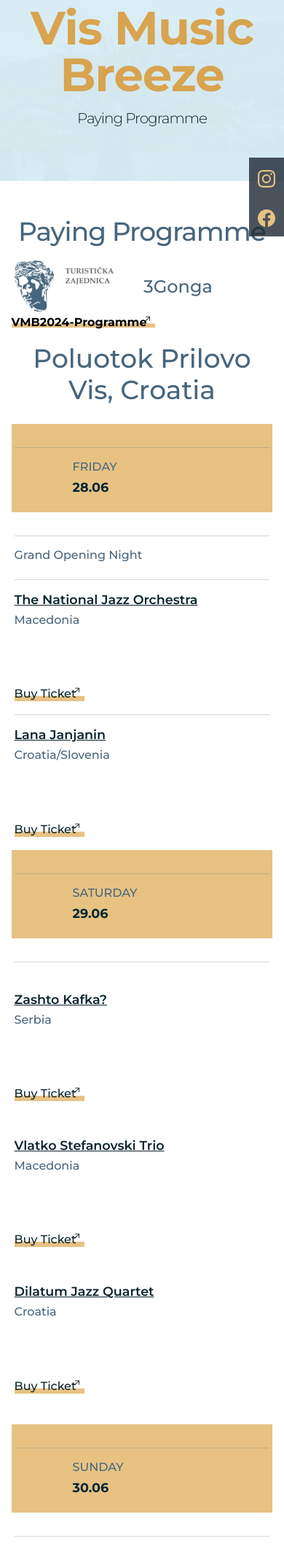
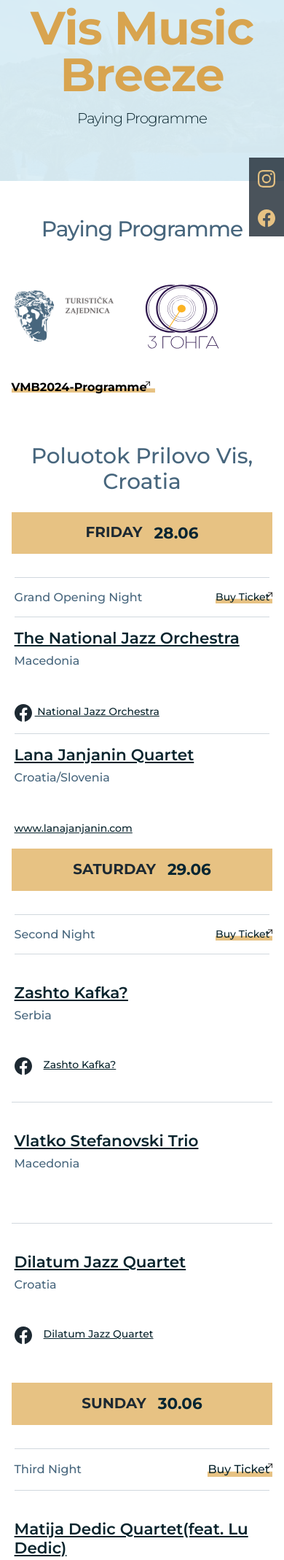
Before and after one commit to hubinteractive/vis-music, a Django app: page /programme/ in a window 390 px wide. Shown: the part 152-2290 px from the top of the page at 73% size. Run offline with Django 4.2, Linux system fonts and the light colour scheme; some libraries are stand-ins or nearby versions.

Commit message:
14.05.2024-5c

```diff
--- a/static/css/vis_style.css
+++ b/static/css/vis_style.css
@@ -297,7 +297,7 @@
         }
 
         .banner_vis_wd_ht {
-            background-image: url(../../../static/img/vis-banner_Edit_2.jpg);
+            background-image: url(../../../static/img/vis-banner_Edit_2.webp);
             background-repeat: no-repeat;
             width: 100%;
             height: auto;
@@ -307,7 +307,7 @@
 
         @media (max-width:576px) {
             .banner_vis_wd_ht {
-                background-image: url(../../../static/img/vis-banner_Edit_2.jpg);
+                background-image: url(../../../static/img/vis-banner_Edit_2.webp);
                 background-position: right 15% bottom 45%;
             }
         }
@@ -1333,7 +1333,7 @@
             width: 98%;
             margin: 0 auto;
             position: relative;
-            background-image: url(../../static/img/vasil.jpg);
+            background-image: url(../../static/img/vasil_1E.webp);
             background-repeat: no-repeat;
             background-position: center;
             background-size: cover;
@@ -1579,7 +1579,7 @@
 
         @media (max-width:992px) {
             .pr_mb-6 {
-                margin-bottom: 1rem;
+                margin-bottom: 4em;
             }
         }
 
@@ -1620,6 +1620,14 @@
             box-shadow: rgba(149, 157, 165, 0.2) 0px 8px 24px;
         }
 
+        .w--50 {
+            width: 50%;
+        }
+
+        .d-3xl--none {
+            display: none;
+        }
+
         @media (max-width:992px) {
             .pr_d-none768 {
                 display: none;
@@ -1646,8 +1654,52 @@
                 box-shadow: var(--bs-box-shadow-lg) !important;
             }
             #programme_vis h1 {
-                font-size: 2.25rem;
-            }
+                font-size: 1.85rem;
+            }
+            #programme_vis .ms-7 {
+                margin-left: 0;
+            }
+            #programme_vis .ms--7 {
+                margin-left: 1rem;
+            }
+            #programme_vis .mb-7 {
+                margin-bottom: 3rem;
+            }
+            #programme_vis h3 {
+                font-size: calc(1.25rem + .4vw);
+            }
+            .w--50 {
+                width: 100%;
+            }
+            .link_external {
+                font-size: .875rem;
+            }
+            .date_start {
+                display: flex;
+                align-items: center;
+                justify-content: center;
+            }
+            .d-lg--none {
+                display: none;
+            }
+            .d-3xl--none {
+                display: block;
+            }
+            .week_day {
+                text-transform: uppercase;
+                margin-bottom: 0;
+                color: #1d2932;
+                font-weight: 700;
+                font-size: calc(1.15rem + 0.4vw)!important;
+            }
+            .my--5 {
+                margin-top: 3rem;
+                margin-bottom: 3rem;
+            }
+        }
+
+        .mt-110 {
+            margin-top: 5rem;
         }
 
         .pr_flex_c {
--- a/vis_breeze/templates/core/navbar.html
+++ b/vis_breeze/templates/core/navbar.html
@@ -320,7 +320,10 @@
                 <a class="offcanvas_a arrow_offc_link item__content_bg" href="{% url 'vis_breeze:programme' %}">Programme</a>
             </li>
         </ul>
-        <div class="px-3" style="position: absolute;bottom:0;">
+
+        <!-- social-net -->
+
+        <div class="px-3 mt-110">
             <ul class="footer_social_list ps-0 mb-0">
                 <li>
                     <a style="font-weight: 600;" href="#">
--- a/vis_breeze/templates/index.html
+++ b/vis_breeze/templates/index.html
@@ -506,7 +506,7 @@
 
 
                 <div class="col-lg-9 order_2" style="display: flex;justify-content: end;">
-                    <img class="img-fluid shadow-lg" style="width: 875px;height: auto;filter: sepia(0);" src="{% static 'img/vasil.jpg' %}" alt="">
+                    <img class="img-fluid shadow-lg" style="width: 875px;height: auto;filter: sepia(0);" src="{% static 'img/vasil_1E.webp' %}" alt="">
                 </div>
 
             </div>
--- a/vis_breeze/templates/programme.html
+++ b/vis_breeze/templates/programme.html
@@ -164,10 +164,10 @@
 
                 <div class="pr_flex">
 
-                    <div class="wp-block-button button--secondary button--download pr_order_1">
-                        <a class="wp-block-button__link position-relative" type="application/pdf" href="#" style="text-decoration: none;font-weight: 700;color:black">
+                    <div class="wp-block-button button--secondary button--download pr_order_1 my--5">
+                        <a class="wp-block-button__link position-relative" type="application/pdf" href="{% url 'vis_breeze:pdf' %}" style="text-decoration: none;font-weight: 700;color:black">
                     VMB2024-Programme
-                </a>
+                          </a>
                     </div>
 
                     <div class="d-flex align-items-center pr_order_2">
@@ -176,9 +176,9 @@
                         </a>
 
                         <div class="brand_logo_tzv ms-4 d-flex align-items-center w-100">
-                            <a href="https://www.facebook.com/3gonga/" target="_blank" class="brand_logo_3gonga mt-0" style="color: #47667d;font-weight: 500;text-decoration: none;font-size: 1.5rem;">
-                            3Gonga <span class="pr_d-none768">Logo</span>
-                        </a>
+                            <a href="https://www.facebook.com/3gonga" target="_blank">
+                                <img class="partners_img" style="width: 105px;" src="/static/img/3_1.svg" alt="Cetina">
+                            </a>
 
                         </div>
                     </div>
@@ -191,7 +191,7 @@
         </div>
 
         <!-- content programme -->
-        <div class="container-fluid  px-0" style="margin-bottom: 10rem;overflow: hidden;">
+        <div id="target" class="container-fluid  px-0" style="margin-bottom: 10rem;overflow: hidden;">
             <div class="container-fluid  py-3 px-0">
                 <h1 class="offset-2 pr_text_center" style="font-weight: 500;">
                     Poluotok Prilovo Vis, Croatia
@@ -201,19 +201,26 @@
             <!-- 28.06.2024 -->
             <div class="row ">
                 <div class="col-lg-2 p-3" style="background-color: #ecf3fb;background-color: #e7c283;">
-                    <hr>
-                    <div class="ms-7">
-                        <h5 style="text-transform: uppercase;">FRIDAY</h5>
-                        <h3 class="" style="color:#042531; font-weight: 700;">28.06</h3>
+                    <hr class="d-lg--none">
+                    <div class="ms-7 date_start">
+                        <h5 class="week_day">FRIDAY</h5>
+                        <h3 class="ms--7" style="color:#042531; font-weight: 700;margin-bottom: 0">28.06</h3>
                     </div>
                 </div>
                 <div class="col-lg-10 p-3">
                     <hr>
+                    <div class="d-flex justify-content-between align-items-center w--50  link_external">
+                        <h5 class="mb-0">
 
-                    <h5>
+                            Grand Opening Night
+                        </h5>
 
-                        Grand Opening Night
-                    </h5>
+                        <div class="wp-block-button button--tertiary programme__schedule-cta position-relative">
+                            <a style="text-decoration: none;" class="wp-block-button__link" href="https://www.entrio.hr/en/event/music-breeze-vis-18574" target="_blank" rel="noreferrer noopener">
+                        Buy Ticket
+                    </a>
+                        </div>
+                    </div>
                     <div class="row">
                         <div class="col-lg-4">
                             <hr>
@@ -225,9 +232,12 @@
                             <h5 class="mb-7">Macedonia</h5>
 
                             <div class="wp-block-button button--tertiary programme__schedule-cta position-relative">
-                                <a style="text-decoration: none;" class="wp-block-button__link" href="https://www.entrio.hr/en/event/music-breeze-vis-18574" target="_blank" rel="noreferrer noopener">
-                                Buy Ticket
-                            </a>
+                                <a href="https://www.facebook.com/nacionalenjazzorkestar/" class="link_external" style="text-decoration: underline;" target="_blank">
+                                    <svg xmlns="http://www.w3.org/2000/svg" width="24" height="24" class="svg_artist_dark bi bi-facebook me-1 link_external" viewBox="0 0 16 16">
+                            <path d="M16 8.049c0-4.446-3.582-8.05-8-8.05C3.58 0-.002 3.603-.002 8.05c0 4.017 2.926 7.347 6.75 7.951v-5.625h-2.03V8.05H6.75V6.275c0-2.017 1.195-3.131 3.022-3.131.876 0 1.791.157 1.791.157v1.98h-1.009c-.993 0-1.303.621-1.303 1.258v1.51h2.218l-.354 2.326H9.25V16c3.824-.604 6.75-3.934 6.75-7.951"></path>
+                          </svg> National Jazz Orchestra
+                                </a>
+                                </a>
                             </div>
 
                         </div>
@@ -235,14 +245,12 @@
                             <hr>
                             <h3>
                                 <a href="{% url 'vis_breeze:lana_janjanin' %}">
-                            Lana Janjanin
+                            Lana Janjanin Quartet
                         </a>
                             </h3>
                             <h5 class="mb-7">Croatia/Slovenia</h5>
                             <div class="wp-block-button button--tertiary programme__schedule-cta position-relative">
-                                <a style="text-decoration: none;" class="wp-block-button__link" href="https://www.entrio.hr/en/event/music-breeze-vis-18574" target="_blank" rel="noreferrer noopener">
-                                Buy Ticket
-                            </a>
+                                <a class="link_external" href="https://lanajanjanin.com/node/1" target="_blank">www.lanajanjanin.com</a>
                             </div>
 
                         </div>
@@ -255,17 +263,31 @@
             <!-- 29.06.2024 -->
             <div class="row ">
                 <div class="col-lg-2 p-3" style="background-color: #ecf3fb;background-color: #e7c283;">
-                    <hr>
-                    <div class="ms-7">
-                        <h5 style="text-transform: uppercase;">SATURDAY</h5>
-                        <h3 class="" style="color:#042531; font-weight: 700;">29.06</h3>
+
+                    <hr class="d-lg--none">
+                    <div class="ms-7 date_start">
+                        <h5 class="week_day">SATURDAY</h5>
+                        <h3 class="ms--7 mb-0" style="color:#042531; font-weight: 700;">29.06</h3>
                     </div>
                 </div>
                 <div class="col-lg-10 p-3">
                     <hr>
+                    <div class="d-flex justify-content-between align-items-center w--50  link_external">
+                        <h5 class="mb-0">
 
+                            Second Night
+                        </h5>
+
+                        <div class="wp-block-button button--tertiary programme__schedule-cta position-relative">
+                            <a style="text-decoration: none;" class="wp-block-button__link" href="https://www.entrio.hr/en/event/music-breeze-vis-18574" target="_blank" rel="noreferrer noopener">
+                        Buy Ticket
+                    </a>
+                        </div>
+                    </div>
+                    <hr>
                     <div class="row">
                         <div class="col-lg-4 py-4">
+
 
                             <h3>
                                 <a href="{% url 'vis_breeze:kafka' %}">
@@ -274,13 +296,20 @@
                             </h3>
                             <h5 class="mb-7">Serbia</h5>
 
-                            <div class="wp-block-button button--tertiary programme__schedule-cta position-relative">
-                                <a style="text-decoration: none;" class="wp-block-button__link" href="https://www.entrio.hr/en/event/music-breeze-vis-18574" target="_blank" rel="noreferrer noopener">
-                                Buy Ticket
-                            </a>
+                            <div class="d-flex">
+                                <a href="https://www.facebook.com/WhyKafka/" class="d-flex link_external" target="_blank" style="text-decoration: underline;">
+                                    <svg xmlns="http://www.w3.org/2000/svg" width="24" height="24" class="bi bi-facebook svg_artist_dark" viewBox="0 0 16 16">
+                                    <path d="M16 8.049c0-4.446-3.582-8.05-8-8.05C3.58 0-.002 3.603-.002 8.05c0 4.017 2.926 7.347 6.75 7.951v-5.625h-2.03V8.05H6.75V6.275c0-2.017 1.195-3.131 3.022-3.131.876 0 1.791.157 1.791.157v1.98h-1.009c-.993 0-1.303.621-1.303 1.258v1.51h2.218l-.354 2.326H9.25V16c3.824-.604 6.75-3.934 6.75-7.951"></path>
+                                  </svg>
+
+                                    <p class="ms-3">Zashto Kafka? </p>
+                                </a>
+
+
                             </div>
 
                         </div>
+                        <hr class="d-3xl--none">
                         <div class="col-lg-4 py-4">
 
                             <h3>
@@ -289,25 +318,26 @@
                         </a>
                             </h3>
                             <h5 class="mb-7">Macedonia</h5>
-                            <div class="wp-block-button button--tertiary programme__schedule-cta position-relative">
-                                <a style="text-decoration: none;" class="wp-block-button__link" href="https://www.entrio.hr/en/event/music-breeze-vis-18574" target="_blank" rel="noreferrer noopener">
-                                Buy Ticket
-                            </a>
-                            </div>
+
 
                         </div>
+
+                        <hr class="d-3xl--none">
                         <div class="col-lg-4 py-4">
+
                             <h3>
                                 <a href="{% url 'vis_breeze:dilatum' %}">
                                 Dilatum Jazz Quartet
                         </a>
                             </h3>
                             <h5 class="mb-7">Croatia</h5>
-                            <div class="wp-block-button button--tertiary programme__schedule-cta position-relative">
-                                <a style="text-decoration: none;" class="wp-block-button__link" href="https://www.entrio.hr/en/event/music-breeze-vis-18574" target="_blank" rel="noreferrer noopener">
-                                Buy Ticket
+                            <a href="https://m.facebook.com/story.php?story_fbid=pfbid02bLgViQNmSfGoHgDwFjL6Y8mzXZErF5GaPfq4b4L9zhFBMGC8o3PGi5AdG8ePG2sxl&amp;id=157359107660902" class="d-flex link_external" target="_blank" style="text-decoration: underline;">
+                                <svg xmlns="http://www.w3.org/2000/svg" width="24" height="24" class="bi bi-facebook svg_artist_dark" viewBox="0 0 16 16">
+                                <path d="M16 8.049c0-4.446-3.582-8.05-8-8.05C3.58 0-.002 3.603-.002 8.05c0 4.017 2.926 7.347 6.75 7.951v-5.625h-2.03V8.05H6.75V6.275c0-2.017 1.195-3.131 3.022-3.131.876 0 1.791.157 1.791.157v1.98h-1.009c-.993 0-1.303.621-1.303 1.258v1.51h2.218l-.354 2.326H9.25V16c3.824-.604 6.75-3.934 6.75-7.951"></path>
+                              </svg>
+
+                                <p class="ms-3">Dilatum Jazz Quartet</p>
                             </a>
-                            </div>
 
                         </div>
                     </div>
@@ -319,14 +349,29 @@
             <!-- 30.06.2024 -->
             <div class="row ">
                 <div class="col-lg-2 p-3" style="background-color: #ecf3fb;background-color: #e7c283;">
-                    <hr>
-                    <div class="ms-7">
-                        <h5 style="text-transform: uppercase;">SUNDAY</h5>
-                        <h3 class="" style="color:#042531; font-weight: 700;">30.06</h3>
+                    <hr class="d-lg--none">
+
+                    <div class="ms-7 date_start">
+                        <h5 class="week_day">SUNDAY</h5>
+                        <h3 class="mb-0 ms--7" style="color:#042531; font-weight: 700;">30.06</h3>
                     </div>
                 </div>
                 <div class="col-lg-10 p-3">
                     <hr>
+                    <div class="d-flex justify-content-between align-items-center w--50">
+                        <h5 class="mb-0">
+
+                            Third Night
+                        </h5>
+
+                        <div class="wp-block-button button--tertiary programme__schedule-cta position-relative">
+                            <a style="text-decoration: none;" class="wp-block-button__link" href="https://www.entrio.hr/en/event/music-breeze-vis-18574" target="_blank" rel="noreferrer noopener">
+                        Buy Ticket
+                    </a>
+                        </div>
+                    </div>
+                    <hr>
+
 
                     <div class="row">
                         <div class="col-lg-4 py-4">
@@ -338,13 +383,13 @@
                             </h3>
                             <h5 class="mb-7">Croatia</h5>
 
-                            <div class="wp-block-button button--tertiary programme__schedule-cta position-relative">
-                                <a style="text-decoration: none;" class="wp-block-button__link" href="https://www.entrio.hr/en/event/music-breeze-vis-18574" target="_blank" rel="noreferrer noopener">
-                                Buy Ticket
+                            <a href="https://matijadedic.com/" class="d-flex link_external" target="_blank">
+                                www.matijadedic.com
                             </a>
-                            </div>
 
                         </div>
+
+                        <hr class="d-3xl--none">
                         <div class="col-lg-4 py-4">
 
                             <h3>
@@ -353,11 +398,9 @@
                         </a>
                             </h3>
                             <h5 class="mb-7">Serbia/Macedoania</h5>
-                            <div class="wp-block-button button--tertiary programme__schedule-cta position-relative">
-                                <a style="text-decoration: none;" class="wp-block-button__link" href="https://www.entrio.hr/en/event/music-breeze-vis-18574" target="_blank" rel="noreferrer noopener">
-                                Buy Ticket
+                            <a href="https://www.vhband.com/ " class="d-flex link_external" target="_blank">
+                                www.vhband.com
                             </a>
-                            </div>
 
                         </div>
                     </div>
@@ -372,10 +415,28 @@
     </div>
 </section>
 
+<script src="https://ajax.googleapis.com/ajax/libs/jquery/2.1.1/jquery.min.js"></script>
+<script type="text/javascript" src="https://cdnjs.cloudflare.com/ajax/libs/jspdf/1.1.135/jspdf.min.js"></script>
 
 
+<script>
+    $(function() {
 
-
+        var specialElementHandlers = {
+            '#editor': function(element, renderer) {
+                return true;
+            }
+        };
+        $('#cmd').click(function() {
+            var doc = new jsPDF();
+            doc.fromHTML($('#target').html(), 15, 15, {
+                'width': 170,
+                'elementHandlers': specialElementHandlers
+            });
+            doc.save('sample-file.pdf');
+        });
+    });
+</script>
 
 {% endblock content %}
 
--- a/vis_breeze/urls.py
+++ b/vis_breeze/urls.py
@@ -1,5 +1,5 @@
 from django.urls import path
-from .views import index, about, contact, lana_janjanin, jazz_orchestra, kafka, vlatko, dilatum, matija, vasil, programme, terms, subscribe, success
+from .views import index, about, contact, lana_janjanin, jazz_orchestra, kafka, vlatko, dilatum, matija, vasil, programme, terms, subscribe, success, pdf
 
 
 app_name = 'vis_breeze'
@@ -20,6 +20,7 @@ urlpatterns = [
     path('programme/', programme, name='programme'),
     path('terms/', terms, name='terms'),
     path('subscribe/', subscribe, name='subscribe'),
+    path('pdf/', pdf, name='pdf'),
     # path('login_cnd', loginCnd, name='login_cnd'),
     # path('about_cnd', about, name='about_cnd'),
 
--- a/vis_breeze/views.py
+++ b/vis_breeze/views.py
@@ -109,6 +109,13 @@ def subscribe(request):
     return render(request, 'subscribe.html',  context)
 
 
+def pdf(request):
+    context = {
+
+    }
+    return render(request, 'programme_vis_2024.pdf',  context)
+
+
 
 
 
```
Also changed, not shown: static/img/vasil_1E.jpg (added), static/img/vasil_1E.webp (added), static/img/vis-banner_Edit_2.webp (added), 2 other files.
